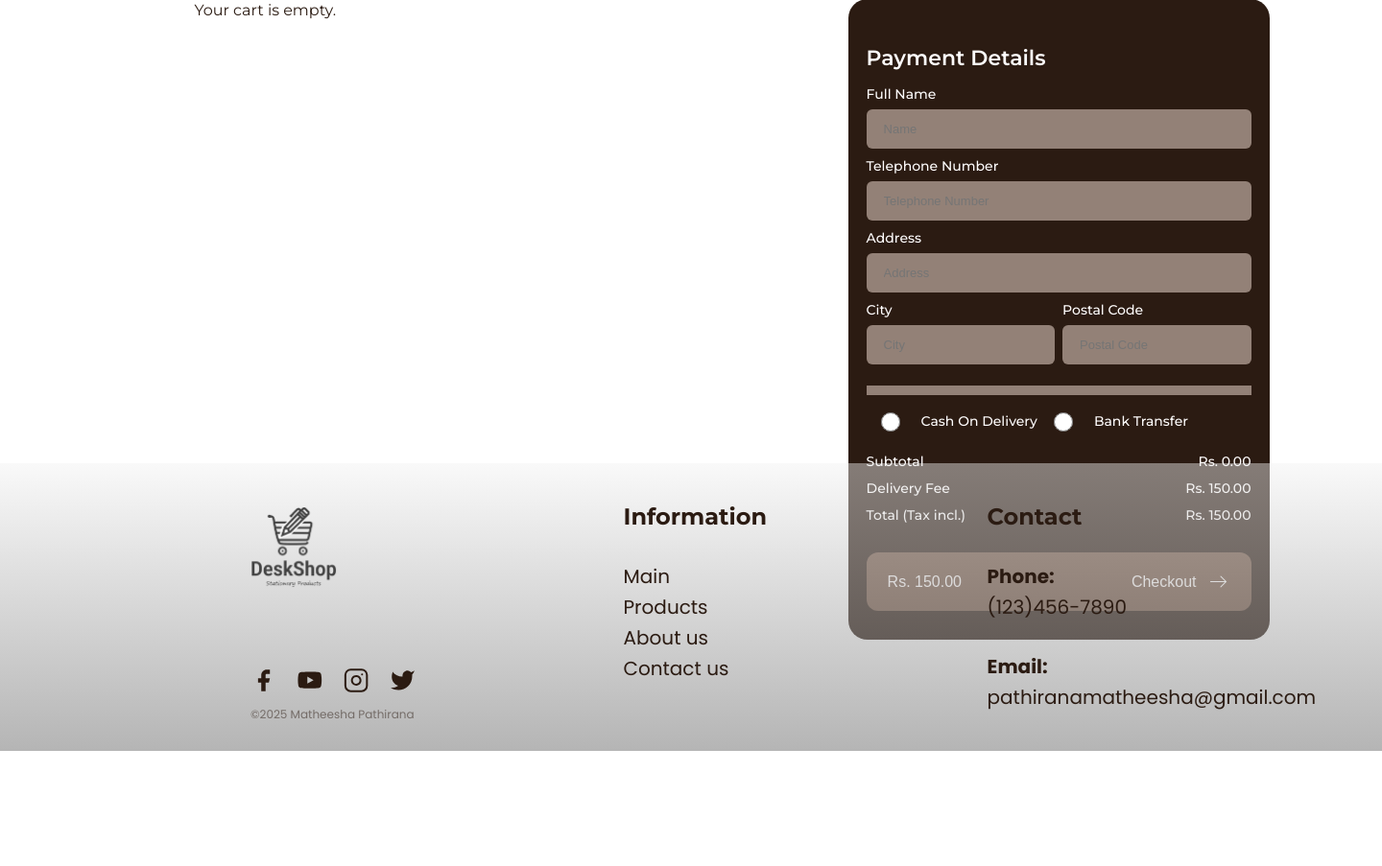
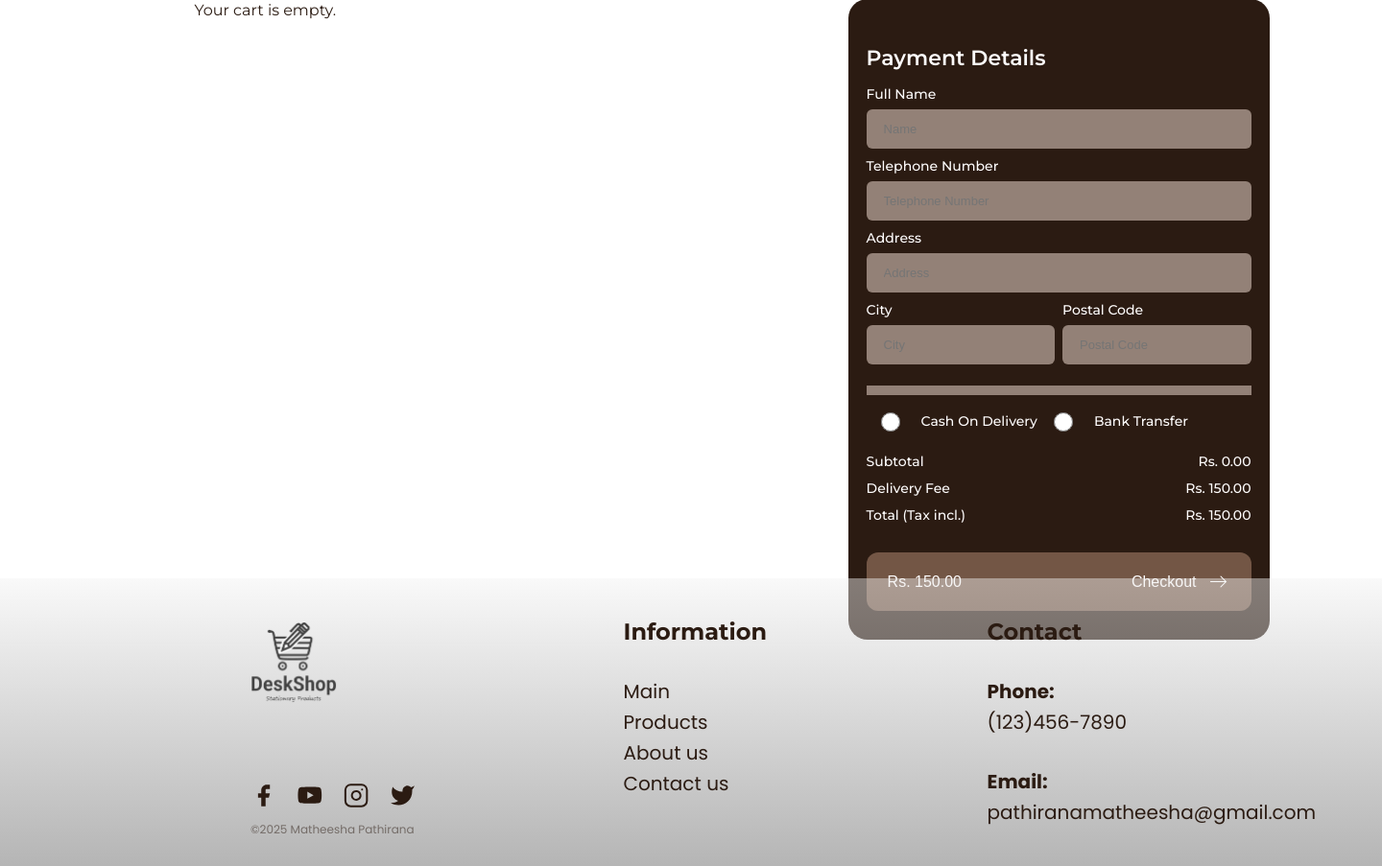
Before and after one commit to matheeshapathirana/Deskshop, a PHP site: page /cart.php in a window 1440 px wide; the page is wider, and only the part inside the window is pictured. Shown: the part 246-1149 px from the top of that part at 96% size. Before the commit the page ends 1029 px from the top of that part, so only its background shows below. Run offline with PHP 8.4, Linux system fonts and the light colour scheme; the visitor is signed in with stand-in values (Sample User, id 1); data that the repository does not hold is empty; some web fonts are replaced.

Commit message:
Adjust footer positioning in CSS for improved layout

```diff
--- a/cart.php
+++ b/cart.php
@@ -50,6 +50,9 @@ $grand_total = $total + $delivery_fee;
         <link rel="icon" type="image/x-icon" href="Assets/icons/favicon.ico?v=2">
         <style>
           @import url('https://fonts.googleapis.com/css2?family=Inter:ital,opsz,wght@0,14..32,100..900;1,14..32,100..900&family=Montserrat:ital,wght@0,100..900;1,100..900&family=Mynerve&family=Poppins:ital,wght@0,100;0,200;0,300;0,400;0,500;0,600;0,700;0,800;0,900;1,100;1,200;1,300;1,400;1,500;1,600;1,700;1,800;1,900&family=Roboto:ital,wght@0,100..900;1,100..900&display=swap');
+          .footer{
+            top: 120px;
+          }
         </style>
       </head>
     <body>
```
